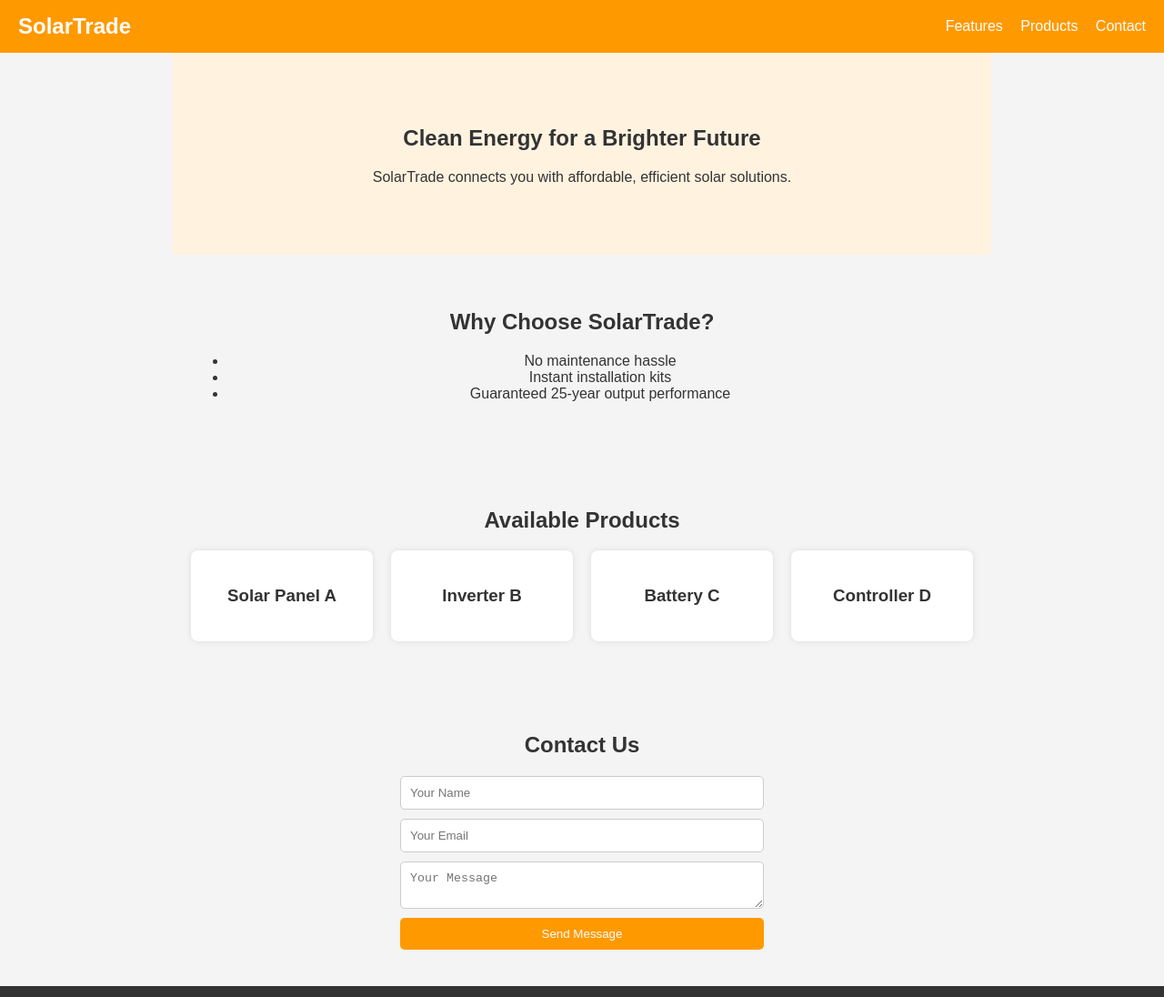
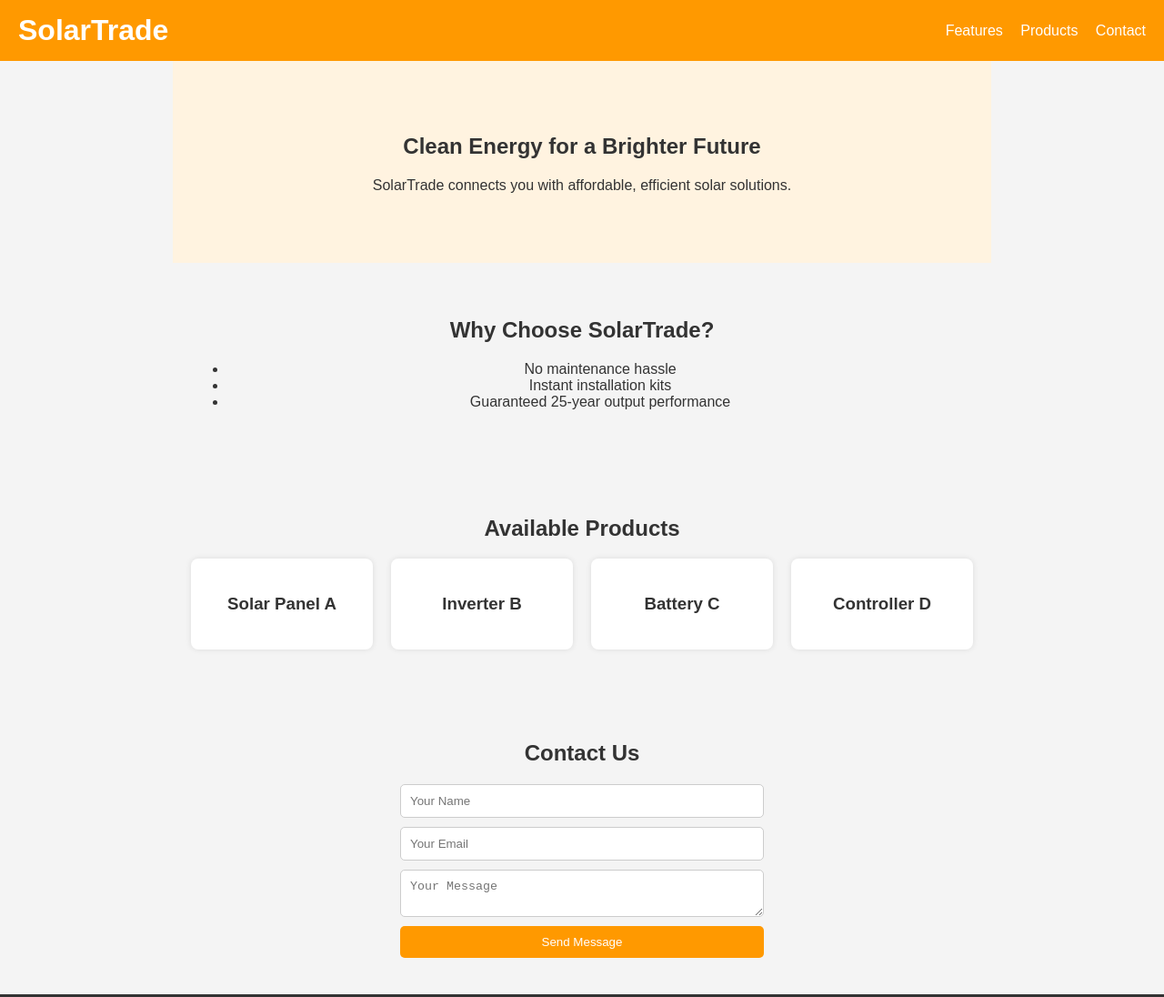
Before and after one commit to HackAdnan/SolarTrade-LiveHosted, a plain HTML site: page index.html in a window 1280 px wide. Shown: the top 1096 px of the page at 91% size. Drawn offline with Linux system fonts and the light colour scheme.

Commit message:
Update style.css

```diff
--- a/style.css
+++ b/style.css
@@ -21,7 +21,7 @@ header {
 
 header h1 {
   margin: 0;
-  font-size: 1.5em;
+  font-size: 2.0em;
 }
 
 nav a {
```
